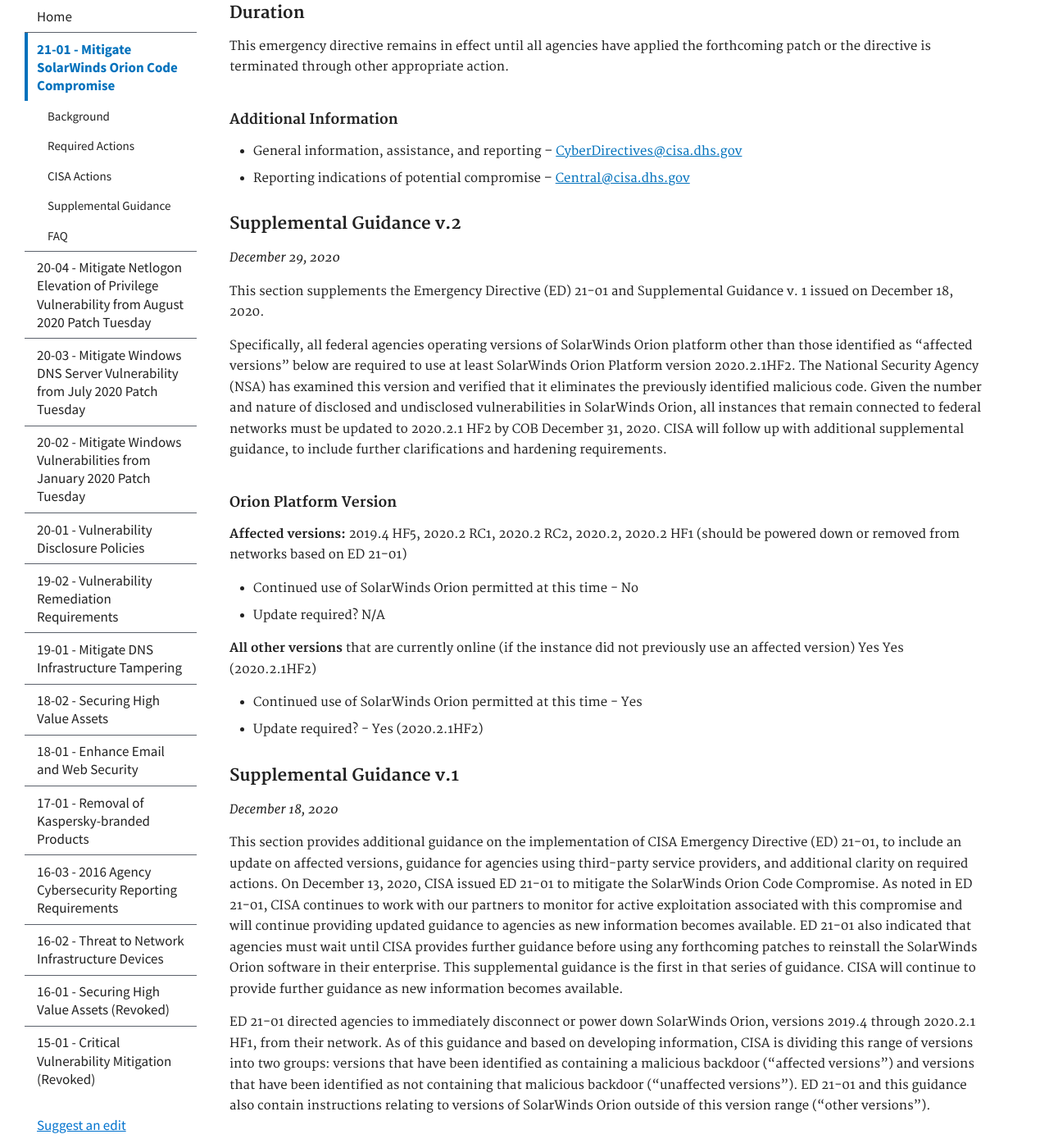
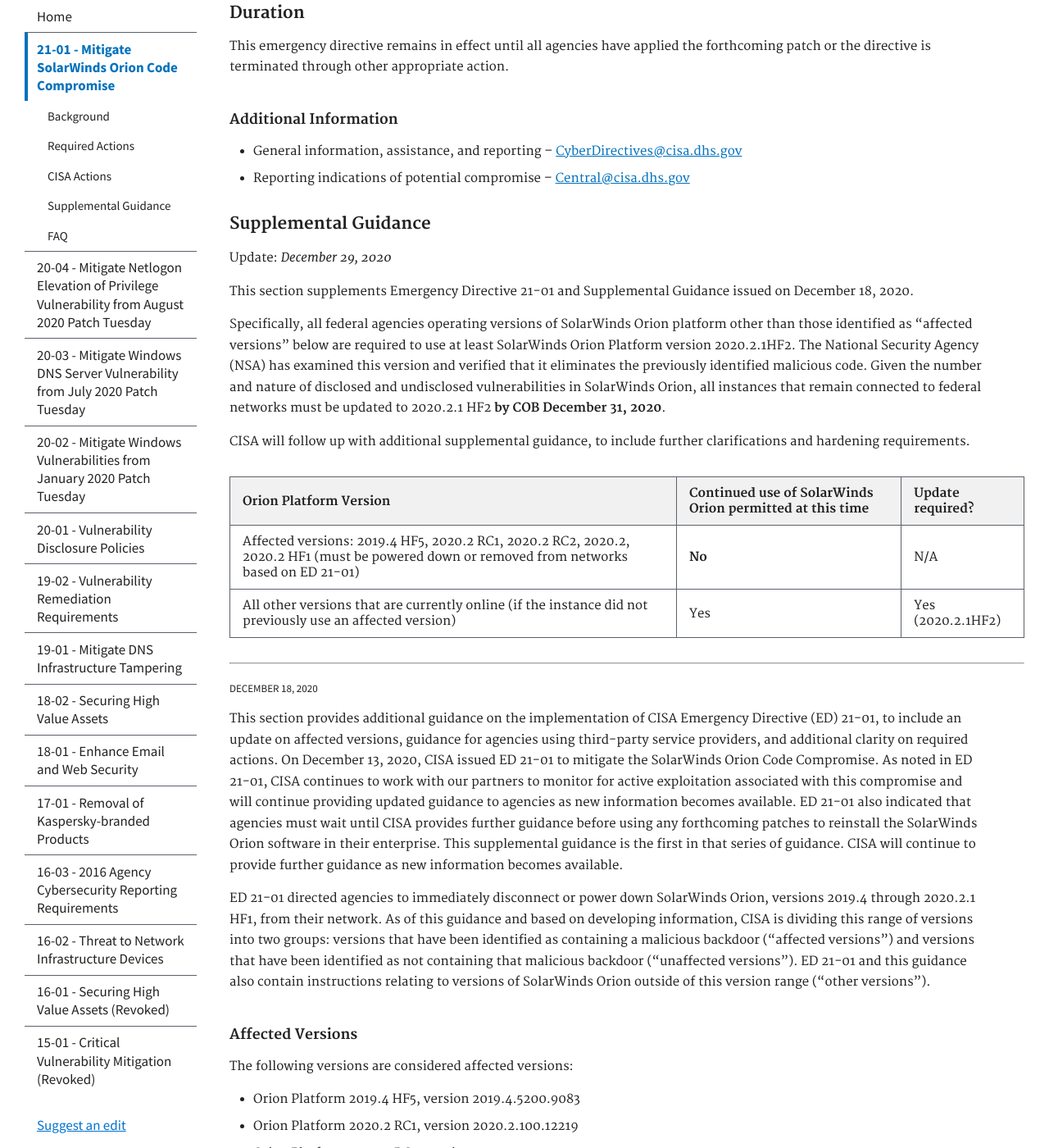
Before and after one commit to cisagov/cyber.dhs.gov, a Jekyll site: the page built from pages/ed-21-01.md, in a window 1280 px wide and 1400 px high, scrolled down 3217 px. Shown: the whole window at 82% size. Built offline with Jekyll 4.4.1, drawn with Linux system fonts in a browser that asks for light colours.

Commit message:
clarify format

```diff
--- a/pages/ed-21-01.md
+++ b/pages/ed-21-01.md
@@ -112,26 +112,23 @@ This emergency directive remains in effect until all agencies have applied the f
 * General information, assistance, and reporting -- <CyberDirectives@cisa.dhs.gov>
 * Reporting indications of potential compromise -- <Central@cisa.dhs.gov>
 
-### Supplemental Guidance v.2
-_December 29, 2020_
+### Supplemental Guidance
+Update: _December 29, 2020_
 
-This section supplements the Emergency Directive (ED) 21-01 and Supplemental Guidance v. 1 issued on December 18, 2020.
+This section supplements Emergency Directive 21-01 and Supplemental Guidance issued on December 18, 2020.
 
-Specifically, all federal agencies operating versions of SolarWinds Orion platform other than those identified as “affected versions” below are required to use at least SolarWinds Orion Platform version 2020.2.1HF2. The National Security Agency (NSA) has examined this version and verified that it eliminates the previously identified malicious code. Given the number and nature of disclosed and undisclosed vulnerabilities in SolarWinds Orion, all instances that remain connected to federal networks must be updated to 2020.2.1 HF2 by COB December 31, 2020. CISA will follow up with additional supplemental guidance, to include further clarifications and hardening requirements.
+Specifically, all federal agencies operating versions of SolarWinds Orion platform other than those identified as “affected versions” below are required to use at least SolarWinds Orion Platform version 2020.2.1HF2. The National Security Agency (NSA) has examined this version and verified that it eliminates the previously identified malicious code. Given the number and nature of disclosed and undisclosed vulnerabilities in SolarWinds Orion, all instances that remain connected to federal networks must be updated to 2020.2.1 HF2 **by COB December 31, 2020**.
 
+CISA will follow up with additional supplemental guidance, to include further clarifications and hardening requirements.
 
-#### Orion Platform Version
+  |   **Orion Platform Version**    | **Continued use of SolarWinds Orion permitted at this time** | **Update required?** |
+  | ----------- | -------- | ---------------- |
+  | Affected versions: 2019.4 HF5, 2020.2 RC1, 2020.2 RC2, 2020.2, 2020.2 HF1 (must be powered down or removed from networks based on ED 21-01) | **No** | N/A |
+  | All other versions that are currently online (if the instance did not previously use an affected version) | Yes | Yes (2020.2.1HF2)
 
-**Affected versions:** 2019.4 HF5, 2020.2 RC1, 2020.2 RC2, 2020.2, 2020.2 HF1 (should be powered down or removed from networks based on ED 21-01)
--   Continued use of SolarWinds Orion permitted at this time - No
--   Update required? N/A
+- - -
 
-**All other versions** that are currently online (if the instance did not previously use an affected version)	Yes	Yes (2020.2.1HF2)
--   Continued use of SolarWinds Orion permitted at this time - Yes
--   Update required? - Yes (2020.2.1HF2)
-
-### Supplemental Guidance v.1
-_December 18, 2020_
+###### December 18, 2020
 
 This section provides additional guidance on the implementation of CISA Emergency Directive (ED) 21-01, to include an update on affected versions, guidance for agencies using third-party service providers, and additional clarity on required actions. On December 13, 2020, CISA issued ED 21-01 to mitigate the SolarWinds Orion Code Compromise. As noted in ED 21-01, CISA continues to work with our partners to monitor for active exploitation associated with this compromise and will continue providing updated guidance to agencies as new information becomes available. ED 21-01 also indicated that agencies must wait until CISA provides further guidance before using any forthcoming patches to reinstall the SolarWinds Orion software in their enterprise. This supplemental guidance is the first in that series of guidance. CISA will continue to provide further guidance as new information becomes available.
 
```
